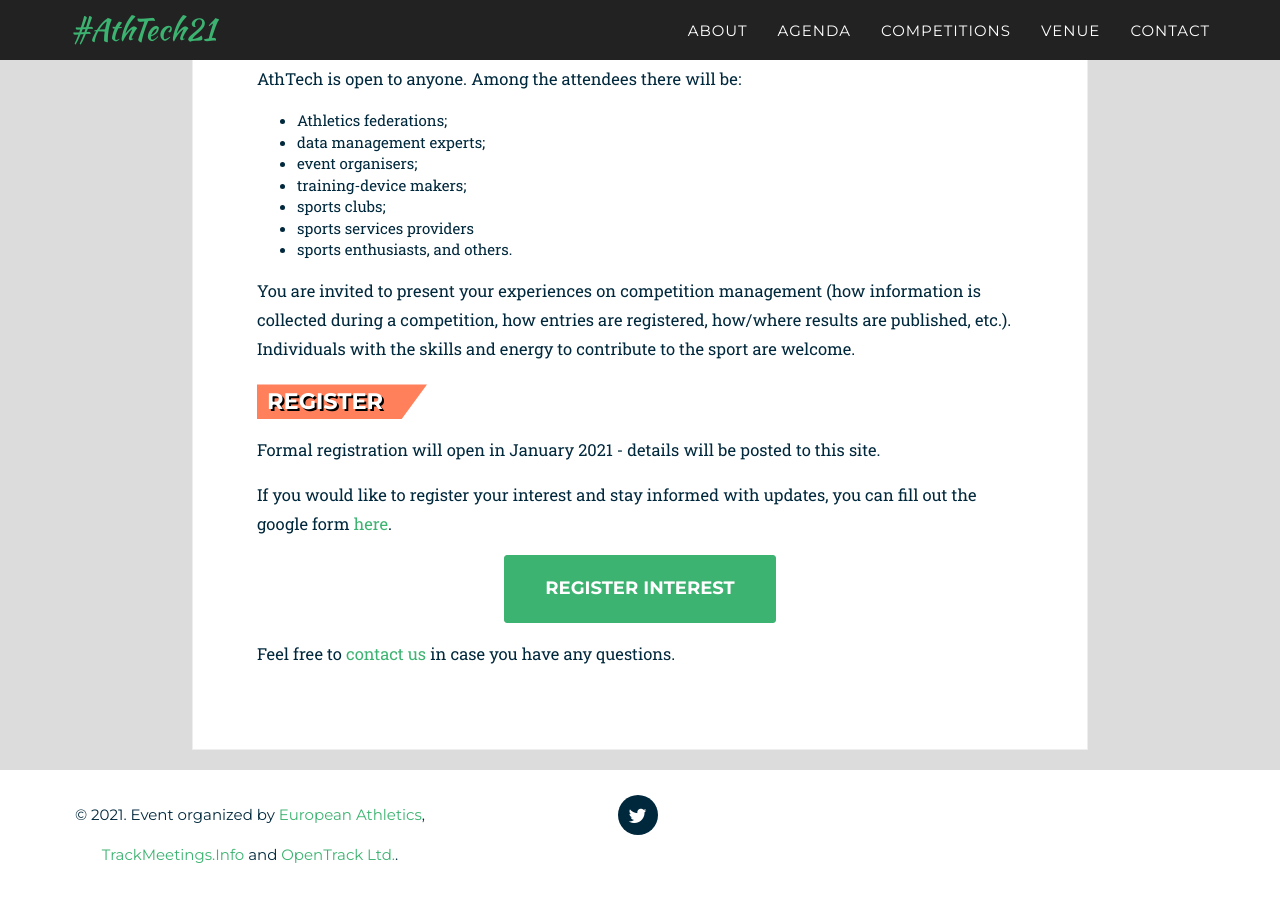
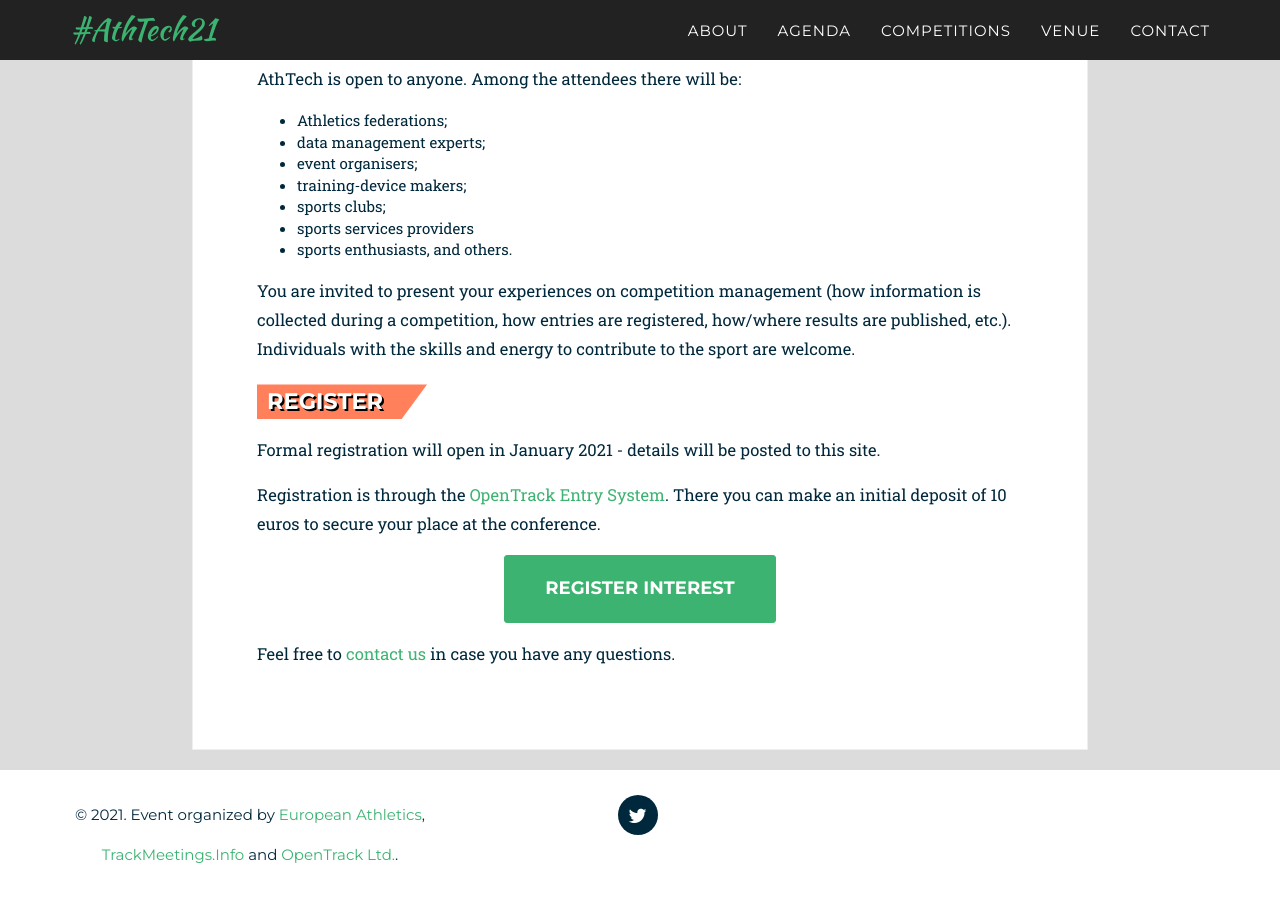
Before and after one commit to openath/athtech, a Jekyll site: the page built from _2021_pages/about.html, in a window 1280 px wide and 900 px high, scrolled down 1669 px. Built offline with Jekyll 4.4.1, drawn with Linux system fonts in a browser that asks for light colours; some web fonts are replaced.

Commit message:
New registration link

```diff
--- a/_2021_pages/about.html
+++ b/_2021_pages/about.html
@@ -69,11 +69,9 @@ title: About AthTech21
 
       <p>Formal registration will open in January 2021 - details will be posted to this site.</p>
 
-      <p>If you would like to register your interest and stay informed with updates, you can fill out the google form <a href="https://forms.gle/oMZLidU8zrKQZoG46">here</a>.</p>
+      <p>Registration is through the <a href="https://data.opentrack.run/en-gb/x/2021/HRV/athtech/">OpenTrack Entry System</a>. There you can make an initial deposit of 10 euros to secure your place at the conference.</p>
 
-      <!-- <p>Registration is through the <a href="https://data.opentrack.run/en-gb/x/2021/HRV/athtech/">OpenTrack Entry System</a>. There, you can make the payment.</p>  -->
-
-       <center><a href="https://forms.gle/oMZLidU8zrKQZoG46" class="page-scroll btn btn-xl">Register Interest</a></center>
+       <center><a href="https://data.opentrack.run/en-gb/x/2021/HRV/athtech/" class="page-scroll btn btn-xl">Register Interest</a></center>
 
       <p>Feel free to <a href="mailto:athtech-organisers@opentrack.run">contact us</a> in case you have any questions.</p>
 
--- a/_2021_pages/register.html
+++ b/_2021_pages/register.html
@@ -7,10 +7,10 @@ title: Register
         document.write ('<body style="background: lightgray; background-attachment: fixed;">')
     </script>
 
-    <meta http-equiv="refresh" content="0; URL='https://forms.gle/oMZLidU8zrKQZoG46'" />
+    <meta http-equiv="refresh" content="0; URL='https://data.opentrack.run/en-gb/x/2021/HRV/athtech/'" />
 
     <div class="page-not-found venue-top">
         <h1>{{ page.title }}</h1>
-        <p>If you are not redirected automatically, please find it <a href="https://forms.gle/oMZLidU8zrKQZoG46">here</a>
+        <p>If you are not redirected automatically, please find it <a href="https://data.opentrack.run/en-gb/x/2021/HRV/athtech/">here</a>
             in a few seconds.</p>
     </div>
--- a/_data/twenty_21/home_about_data.yml
+++ b/_data/twenty_21/home_about_data.yml
@@ -19,8 +19,8 @@
 - inverted: timeline-inverted
   img: booklet-icon.png
   name: Register interest
-  info: Register your interest through our google form
-  link: /2021/register
+  info: Register your interest through on the OpenTrack entry system
+  link: https://data.opentrack.run/en-gb/x/2021/HRV/athtech/
 
 - inverted:
   img: icon-venue.jpeg
```
